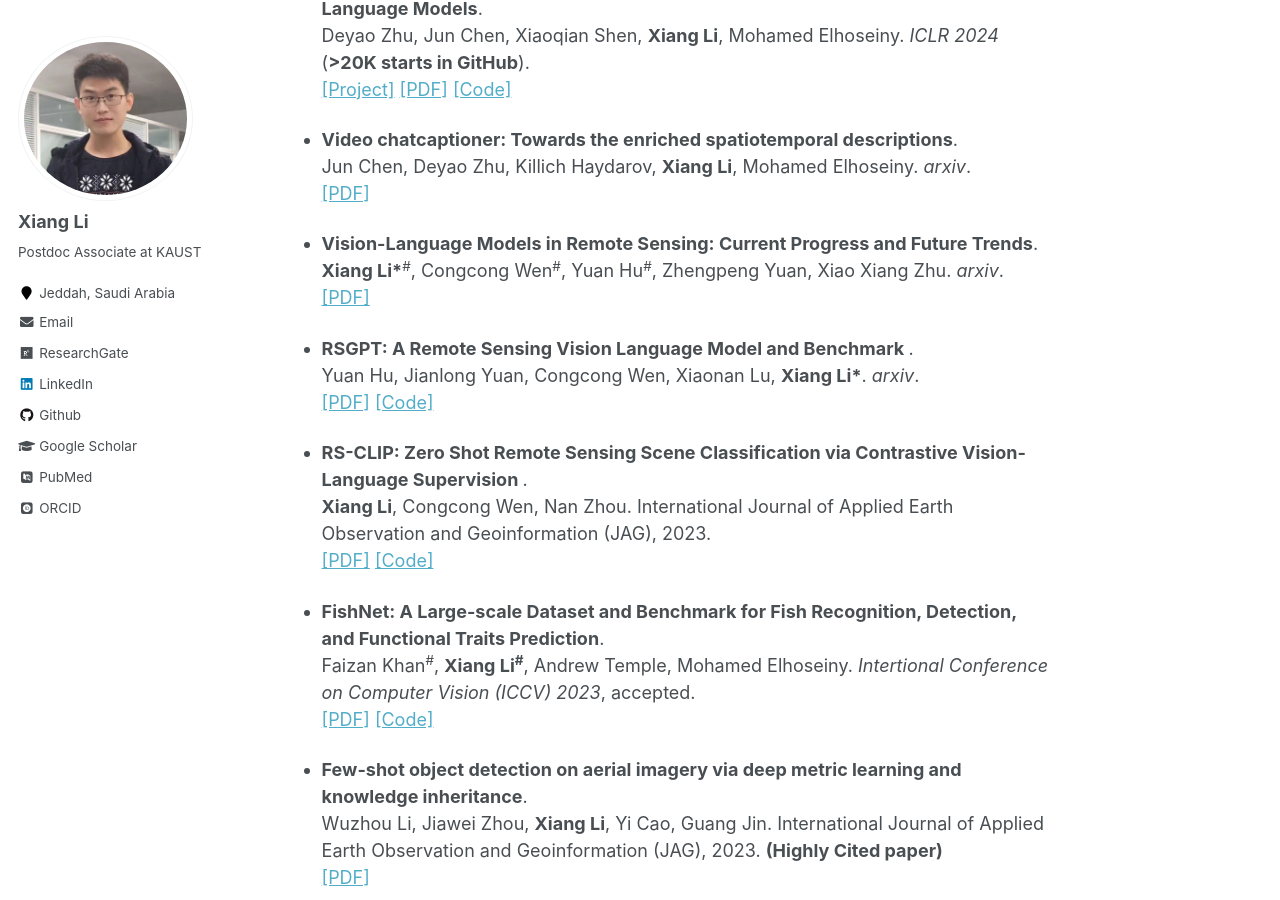
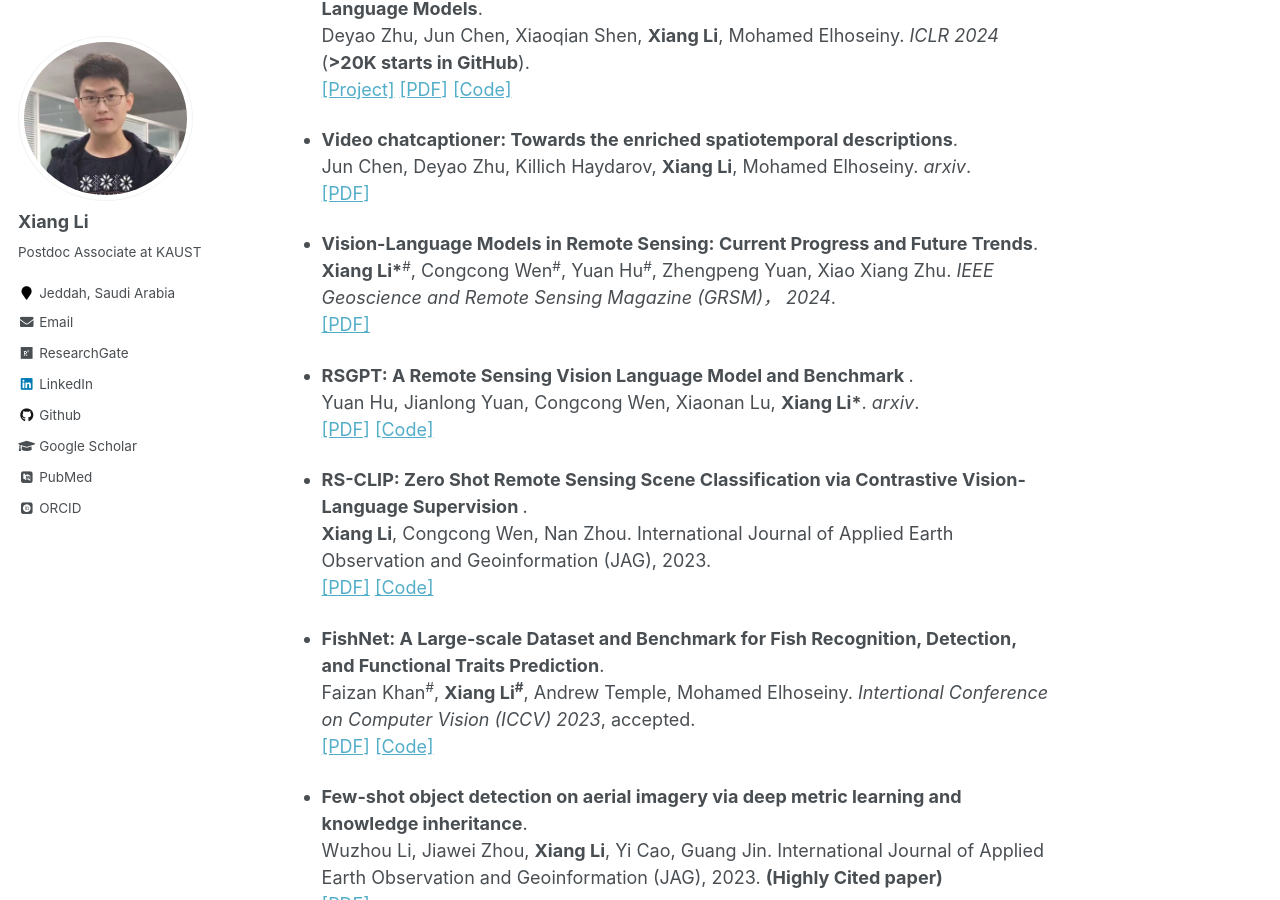
Before and after one commit to lx709/lx709.github.io, a Jekyll site: the page built from _pages/publications.md, in a window 1280 px wide and 900 px high, scrolled down 636 px. Built offline with Jekyll 4.4.1, drawn with Linux system fonts in a browser that asks for light colours; some web fonts are replaced.

Commit message:
Update publications.md

```diff
--- a/_pages/publications.md
+++ b/_pages/publications.md
@@ -30,7 +30,7 @@ Jun Chen, Deyao Zhu, Killich Haydarov, <b>Xiang Li</b>, Mohamed Elhoseiny. <i>ar
 [[PDF]](https://arxiv.org/abs/2304.04227)
 
 * <b>Vision-Language Models in Remote Sensing: Current Progress and Future Trends</b>. <br>
-<b>Xiang Li*</b><sup>#</sup>, Congcong Wen<sup>#</sup>, Yuan Hu<sup>#</sup>, Zhengpeng Yuan, Xiao Xiang Zhu. <i>arxiv</i>.<br>
+<b>Xiang Li*</b><sup>#</sup>, Congcong Wen<sup>#</sup>, Yuan Hu<sup>#</sup>, Zhengpeng Yuan, Xiao Xiang Zhu. <i>IEEE Geoscience and Remote Sensing Magazine (GRSM)， 2024</i>.<br>
 [[PDF]](https://arxiv.org/abs/2305.05726)
 
 * <b>RSGPT: A Remote Sensing Vision Language Model and Benchmark </b>. <br>
```
